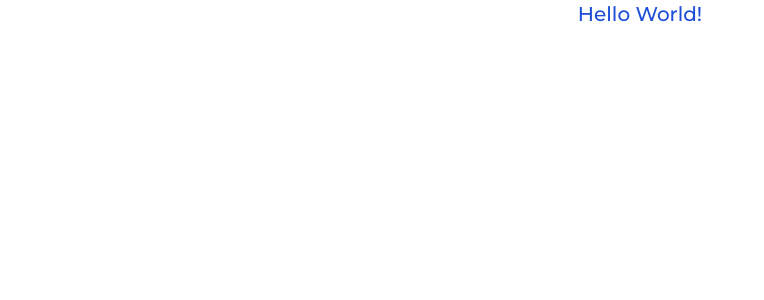
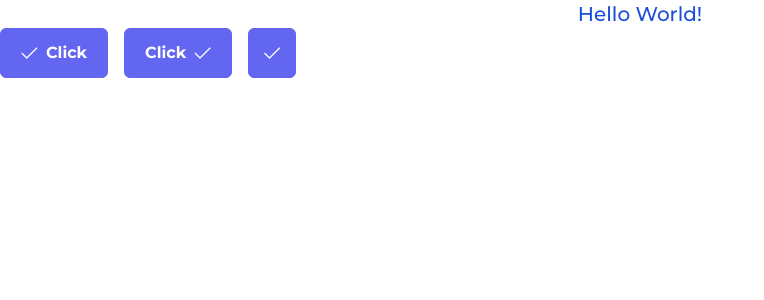
Before and after one commit to Anhtruong5/store, a Next.js app: page / in a window 1280 px wide. Shown: the top 300 px of the page, without its empty margins (0-764 px from the left). Built offline with nearby package versions, Linux system fonts and the light colour scheme.

Commit message:
primereact works

```diff
--- a/pages/index.tsx
+++ b/pages/index.tsx
@@ -1,5 +1,6 @@
 import type { NextPage } from "next";
 import Head from "next/head";
+import { Button } from "primereact/button";
 
 const Home: NextPage = () => {
   return (
@@ -11,6 +12,14 @@ const Home: NextPage = () => {
       </Head>
       <main>
         <h1 className="text-xl text-center text-blue-700">Hello World!</h1>
+        <Button label="Click" icon="pi pi-check" />
+        <Button
+          label="Click"
+          icon="pi pi-check"
+          iconPos="right"
+          className="mx-4"
+        />
+        <Button icon="pi pi-check" iconPos="right" />
       </main>
     </div>
   );
```
Also changed, not shown: pages/_app.tsx (+7 -4 lines).
